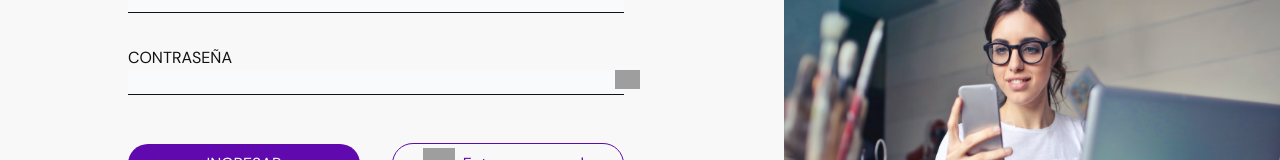
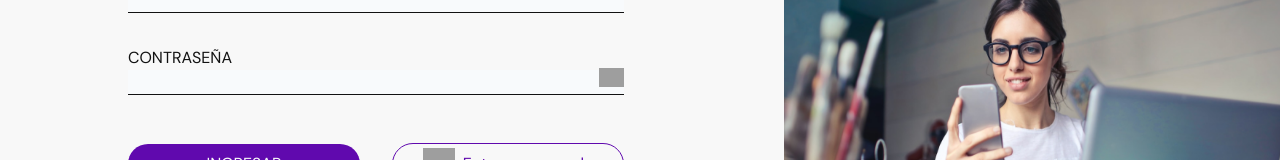
Before and after one commit to No-Country/c13-43-ft-react, a Next.js app: page /login in a window 1280 px wide. Shown: the part 245-405 px from the top of the page. Built offline with nearby package versions, Linux system fonts and the light colour scheme; grey boxes are pictures that could not be loaded; a web font is replaced by a local one.

Commit message:
Arregar la posicion del icono de ojo y ver accesibilidad

```diff
--- a/src/app/login/page.jsx
+++ b/src/app/login/page.jsx
@@ -10,10 +10,13 @@ export const login = () => {
                 <form action="">
                     <div className='my-8 pt-4'>
                         <label className='text-secondaryBlack font-dmsans font-medium'> EMAIL </label>
-                        <input className="w-full border-b border-secondaryBlack bg-slate-50 outline-none " type="email" name="email"/>
+                        <input className="w-full border-b border-secondaryBlack bg-slate-50 outline-none " type="email" name="email" id='email'/>
                     </div>
 
-                    <Password/>
+                    <Password
+                        nameLabel = 'CONTRASEÑA'
+                        name = 'password'
+                    />
 
                     <div className='flex items-center justify-center gap-8 pt-4'>
                         <button className='bg-primaryPurple text-secondaryWhite font-dmsans font-medium w-1/2 py-2 rounded-full'> INGRESAR </button>
--- a/src/app/register/page.jsx
+++ b/src/app/register/page.jsx
@@ -10,15 +10,18 @@ const Register = () => {
                 <form action="">
                     <div className='my-6'>
                         <label className='text-secondaryBlack font-dmsans font-medium'> NOMBRE </label>
-                        <input className="w-full border-b border-secondaryBlack bg-slate-50 outline-none " type="text" name="email"/>
+                        <input className="w-full border-b border-secondaryBlack bg-slate-50 outline-none " type="text" name="nombre" id='nombre'/>
                     </div>
 
                     <div className='my-6'>
                         <label className='text-secondaryBlack font-dmsans font-medium'> EMAIL </label>
-                        <input className="w-full border-b border-secondaryBlack bg-slate-50 outline-none " type="email" name="email"/>
+                        <input className="w-full border-b border-secondaryBlack bg-slate-50 outline-none " type="email" name="email" id='email'/>
                     </div>
 
-                    <Password/>
+                    <Password
+                        nameLabel = 'CONTRASEÑA'
+                        name = 'password'
+                    />
 
                     <div className='flex items-center justify-center gap-8 my-5 py-2'>
                         <button className='bg-primaryPurple text-secondaryWhite font-dmsans font-medium w-1/2 py-2 rounded-full'> INGRESAR </button>
--- a/src/components/Password.jsx
+++ b/src/components/Password.jsx
@@ -2,7 +2,7 @@
 import React, { useState } from 'react';
 import Image from 'next/image';
 
-const Password = () => {
+const Password = ({ nameLabel, name }) => {
     const [openEye, setOpenEye] = useState(false);
 
     const ojo = {
@@ -12,15 +12,17 @@ const Password = () => {
 
     return (
         <div className='my-8'>
-            <label className='text-secondaryBlack font-dmsans font-medium'> CONTRASEÑA </label>
+            <label className='text-secondaryBlack font-dmsans font-medium' for={ name }> { nameLabel } </label>
+            <div className='relative'>
+                <input className="w-full border-b border-secondaryBlack bg-slate-50 outline-none " type={ openEye ? "text" : "password"} name={ name } id={ name }/>
                 <Image
                     width={ 25 }
                     height={ 25 }
                     src={ openEye ? ojo.open : ojo.close }
                     onClick={() => setOpenEye(!openEye)}
-                    className='bottom-auto absolute cursor-pointer right-1/2'
+                    className='inline-block absolute right-0 bottom-2 cursor-pointer'
                 />
-            <input className="w-full border-b border-secondaryBlack bg-slate-50 outline-none " type={ openEye ? "text" : "password"} name="password"/>
+            </div>
         </div>
     )
 }
```
